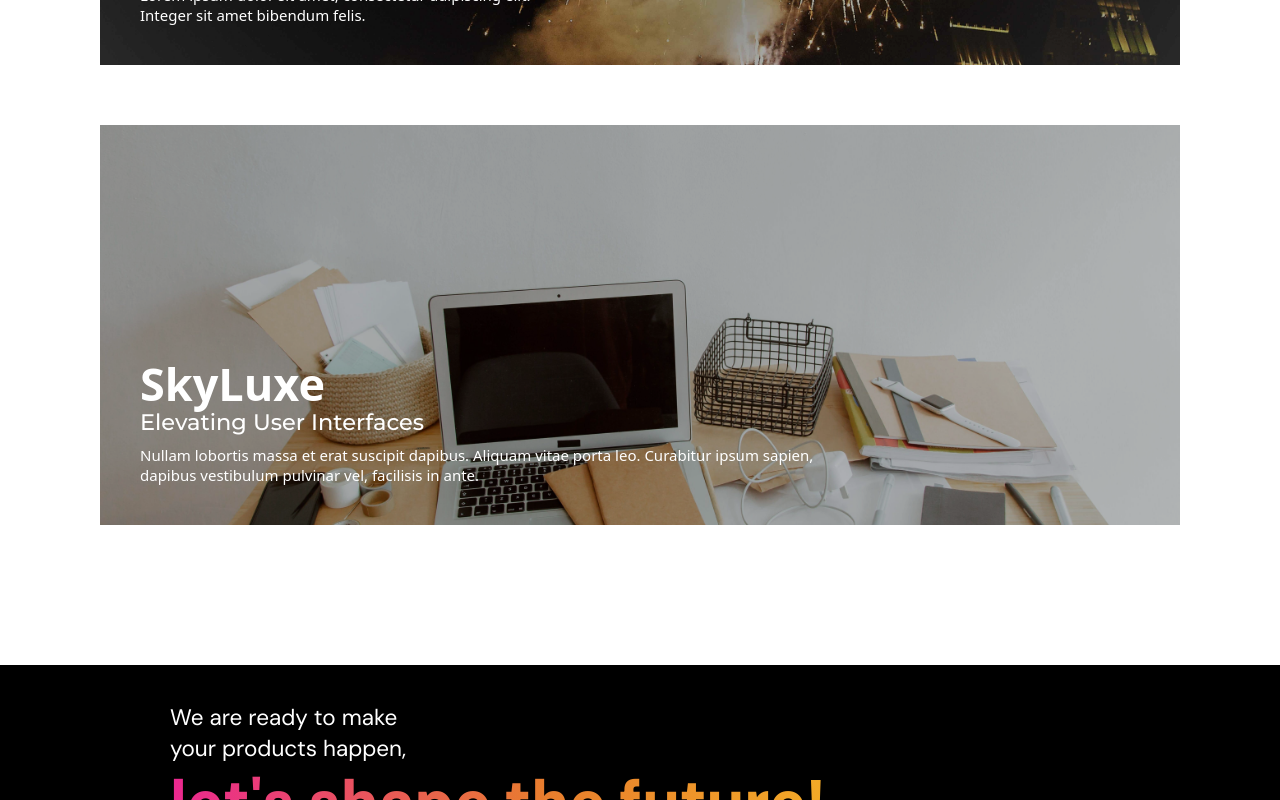
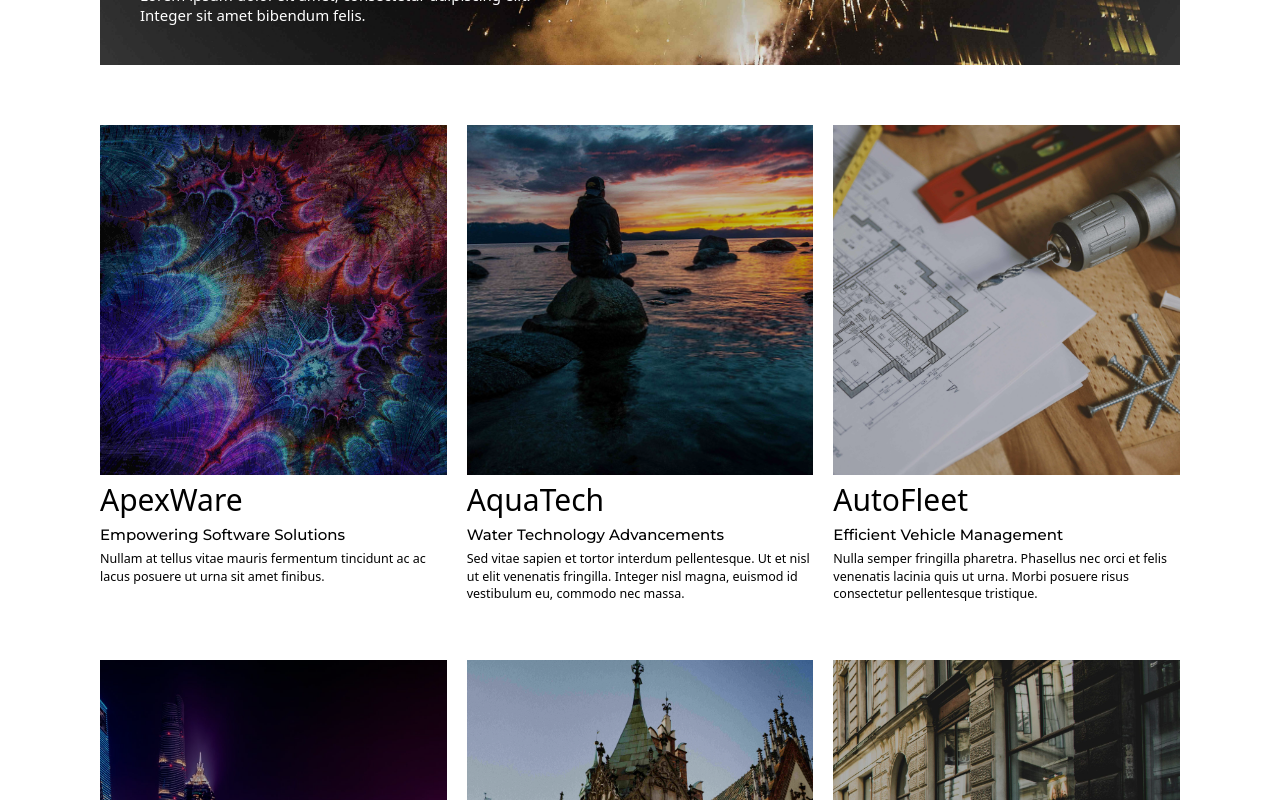
Before and after one commit to lutsiu/lutsiu.co, a React (Vite) app in the folder frontend/: page /work in a window 1280 px wide. Shown: the part 880-1680 px from the top of the page. Built offline with nearby package versions, Linux system fonts and the light colour scheme.

Commit message:
work page is done

```diff
--- a/frontend/src/pages/Work/Sections/Showcase/GridCollection/BigCard/index.tsx
+++ b/frontend/src/pages/Work/Sections/Showcase/GridCollection/BigCard/index.tsx
@@ -1,16 +1,44 @@
-import { IWorkCard } from '../../../../../../interfaces/models'
-import styles from '../styles.module.scss'
+import { useRef } from "react";
+import { IWorkCard } from "../../../../../../interfaces/models";
+import { motion } from "framer-motion";
+import useShowAnimation from "../../../../../../hooks/useShowAnimation";
 
 export default function BigCard(props: IWorkCard) {
-  const {img, title, type, subtitle, descr} = props;
+  const { img, title, type, subtitle, descr } = props;
+  const bigCardRef = useRef<null | HTMLDivElement>(null);
+  const conditionalCB = () => {
+    const { current } = bigCardRef;
+    if (!current) return false;
+    const { top } = current.getBoundingClientRect();
+
+    if (top < 460 && top > -280) {
+      return true;
+    }
+  };
+
+  const showAnimation = useShowAnimation(conditionalCB);
   return (
-    <div data-filter={type} className={`${styles["grid-collection-first-element"]} sm:mb-[3rem] lg:mb-[6rem] relative`}>
-      <img src={img} alt="company" className='w-full h-full object-cover' />
+    <motion.div
+      data-filter={type}
+      ref={bigCardRef}
+      className={`sm:mb-[3rem] lg:mb-[6rem] relative h-[40rem]`}
+      initial={{ opacity: 0, y: 100 }}
+      animate={{ opacity: showAnimation ? 1 : 0, y: showAnimation ? 0 : 100 }}
+      transition={{ duration: 0.5 }}
+    >
+      <img src={img} alt="company" className="w-full h-full object-cover" />
       <div className="mt-[1rem] absolute bottom-[2rem] md:bottom-[4rem] left-[2rem] md:left-[4rem] text-white">
         <h3 className="text-5xl md:text-7xl font-bold">{title}</h3>
-        <h4 className='text-2xl md:text-4xl mt-[.4rem] font-medium' style={{fontFamily: "Montserrat, sans-serif"}}>{subtitle}</h4>
-        <p className="text-xl md:text-2xl mt-[1rem] max-w-[75%] md:max-w-[70%]">{descr}</p>
+        <h4
+          className="text-2xl md:text-4xl mt-[.4rem] font-medium"
+          style={{ fontFamily: "Montserrat, sans-serif" }}
+        >
+          {subtitle}
+        </h4>
+        <p className="text-xl md:text-2xl mt-[1rem] max-w-[75%] md:max-w-[70%]">
+          {descr}
+        </p>
       </div>
-    </div>
-  )
+    </motion.div>
+  );
 }
--- a/frontend/src/pages/Work/Sections/Showcase/GridCollection/Card/index.tsx
+++ b/frontend/src/pages/Work/Sections/Showcase/GridCollection/Card/index.tsx
@@ -12,8 +12,7 @@ export default function Card(props: Props) {
   const { img, title, descr, subtitle, type } = card;
   return (
     <>
-      {typeToShow === "all" ||
-        (typeToShow === type && (
+      {(typeToShow === "all" || typeToShow === type) && (
         <div
           data-filter={type}
           className={`${styles["grid-collection-element"]}`}
@@ -36,7 +35,7 @@ export default function Card(props: Props) {
             <p className="text-xl mt-[.5rem] md:block hidden">{descr}</p>
           </div>
         </div>
-        ))}
+      )}
     </>
   );
 }
--- a/frontend/src/pages/Work/Sections/Showcase/GridCollection/index.tsx
+++ b/frontend/src/pages/Work/Sections/Showcase/GridCollection/index.tsx
@@ -1,36 +1,72 @@
+import { useRef } from "react";
 import { IWorkCard, WorkButtonFilter } from "../../../../../interfaces/models";
 import BigCard from "./BigCard";
 import Card from "./Card";
 import styles from "./styles.module.scss";
+import { motion } from "framer-motion";
+import useShowAnimation from "../../../../../hooks/useShowAnimation";
 interface Props {
   data: IWorkCard[];
   showBigCard: boolean;
-  typeToShow: WorkButtonFilter
+  typeToShow: WorkButtonFilter;
 }
 export default function GridCollection(props: Props) {
   const { data, showBigCard, typeToShow } = props;
   const bigImg = data.at(0);
   const normalImgsCollection = data.slice(1, 10);
 
+  const gridCollectionRef = useRef<null | HTMLDivElement>(null);
+
+  const conditionalCB = () => {
+    const { current } = gridCollectionRef;
+    if (!current) return false;
+    const { top, } = current.getBoundingClientRect();
+    if (top < 500  ) {
+      return true;
+    }
+  };
+
+  const showAnimation = useShowAnimation(conditionalCB);
   return (
-    <div className={`${styles["grid-collection"]}`}>
+    <>
       {showBigCard && (
-        <>
-          {bigImg && <BigCard {...bigImg} />}
-          {normalImgsCollection &&
-            normalImgsCollection.map((card, i) => {
-              return <Card key={i} card={card} typeToShow={typeToShow} />;
-            })}
-        </>
+        <div>
+          <div>{bigImg && <BigCard {...bigImg} />}</div>
+          <motion.div
+            initial={{ opacity: 0, y: 100 }}
+            animate={{
+              opacity: showAnimation ? 1 : 0,
+              y: showAnimation ? 0 : 100,
+            }}
+            transition={{duration: .5}}
+            className={`${styles["grid-collection"]}`}
+            ref={gridCollectionRef}
+          >
+            {normalImgsCollection &&
+              normalImgsCollection.map((card, i) => {
+                return <Card key={i} card={card} typeToShow={typeToShow} />;
+              })}
+          </motion.div>
+        </div>
       )}
+
       {!showBigCard && (
-        <>
+        <motion.div
+          initial={{ opacity: 0, y: 100 }}
+          animate={{
+            opacity: showAnimation ? 1 : 0,
+            y: showAnimation ? 0 : 100,
+          }}
+          transition={{duration: .5}}
+          className={`${styles["grid-collection"]}`}
+          ref={gridCollectionRef}
+        >
           {data &&
             data.map((card, i) => {
               return <Card key={i} card={card} typeToShow={typeToShow} />;
             })}
-        </>
+        </motion.div>
       )}
-    </div>
+    </>
   );
 }
```
Lines whose indentation alone changed are shown as unchanged.
